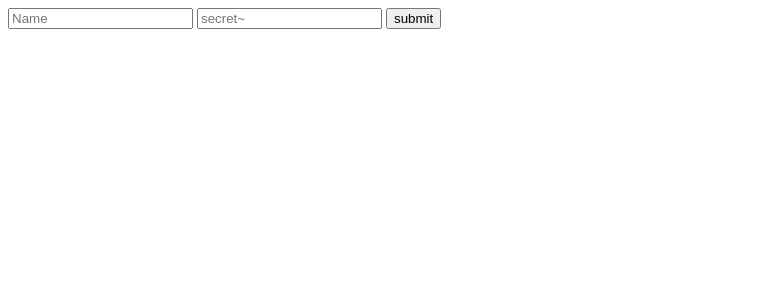
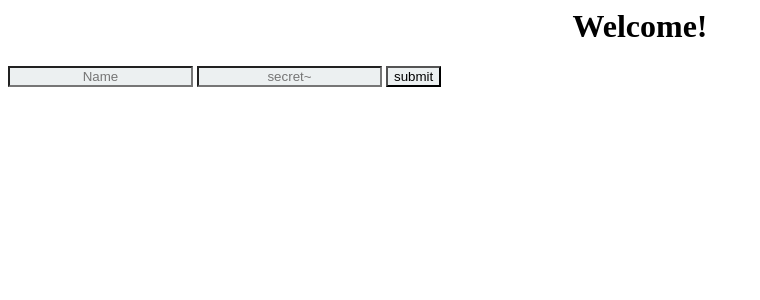
Before and after one commit to harshne/python_projects, a Flask app: page / in a window 1280 px wide. Shown: the top 300 px of the page, without its empty margins (0-760 px from the left). Run offline with Flask 2, Linux system fonts and the light colour scheme.

Commit message:
fixed style sheets

```diff
--- /dev/null
+++ b/apps/login_form/static/style.css
@@ -0,0 +1,13 @@
+input {
+    text-align: center;
+    align-content: center;
+    background-color: #ECF0F1;
+    position: relative;
+}
+
+h1 {
+    text-align: center;
+}
+btn{
+    align-self: center;
+}
--- a/apps/login_form/templates/body.html
+++ b/apps/login_form/templates/body.html
@@ -1,7 +1,8 @@
 <html>
     <h1>Welcome!</h1>
     <body>
-        {% start block %}
+        <link rel="stylesheet" href="/static/style.css">
+        {% block body %}
         {% endblock %}
     </body>
 </html>
--- a/apps/login_form/templates/login.html
+++ b/apps/login_form/templates/login.html
@@ -1,12 +1,14 @@
+{% extends "body.html" %}
 {% block body %}
 {% if session['logged_in'] %}
 <p>it appears that you are logged into the site</p>
 {% else %}
 <form action="/login" method="POST">
-<input type="username" name="user" placeholder="Name">
-<input type="password" name="passwd" placeholder="secret~">
-<input type="submit" value="submit">
-
+    <div class="input">
+<input type="username" class="input" name="user" placeholder="Name">
+<input type="password" class="input" name="passwd" placeholder="secret~">
+<input type="submit" value="submit" class="btn">
+    </div>
 </form>
 
 {% endif %}
```
